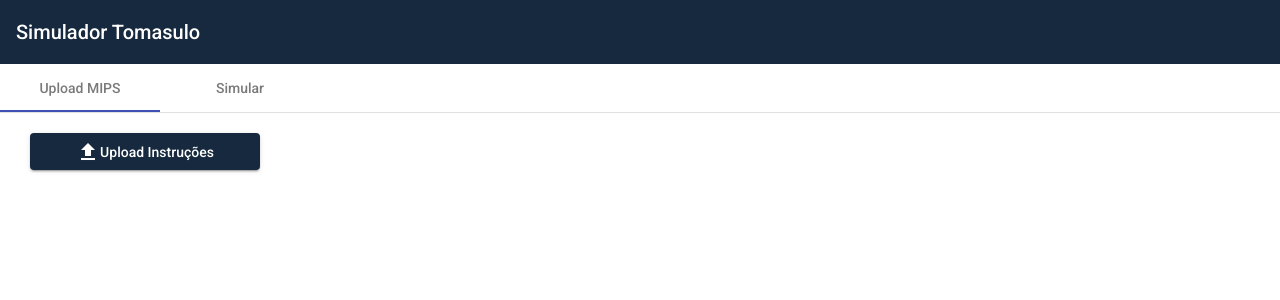
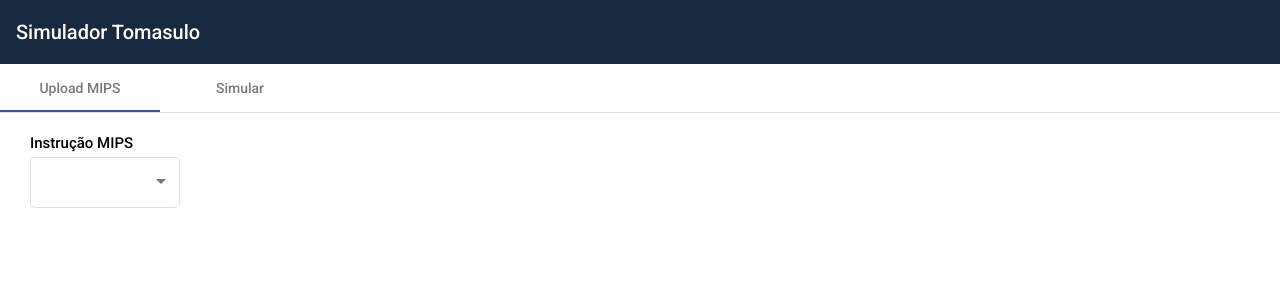
Before and after one commit to samuelspineli34/simulador-tomasulo, an Angular app: page /home in a window 1280 px wide. Shown: the top 300 px of the page. Built offline with nearby package versions, Linux system fonts and the light colour scheme.

Commit message:
Inicializar select

```diff
--- a/package.json
+++ b/package.json
@@ -29,6 +29,7 @@
     "@angular/cli": "~14.2.3",
     "@angular/compiler-cli": "^14.2.0",
     "@types/jasmine": "~4.0.0",
+    "@types/node": "^20.1.4",
     "jasmine-core": "~4.3.0",
     "karma": "~6.4.0",
     "karma-chrome-launcher": "~3.1.0",
--- a/src/app/components/upload-arquivo/upload-arquivo.component.css
+++ b/src/app/components/upload-arquivo/upload-arquivo.component.css
@@ -18,3 +18,17 @@
 .upload span {
     color: #FFFFFF;
 }
+
+.linhaCadastro {
+    display: flex;
+    flex-direction: column;
+}
+
+.linhaCadastro span {
+    font-size: 15px;
+    font-weight: 500;
+}
+
+.linhaCadastro mat-form-field {
+    width: 150px;
+}
--- a/src/app/components/upload-arquivo/upload-arquivo.component.html
+++ b/src/app/components/upload-arquivo/upload-arquivo.component.html
@@ -1,9 +1,15 @@
 <div class="page">
-    <button mat-raised-button class="upload" (click)="fileInput.click()">
-        <mat-icon>upload</mat-icon>
-        <span>Upload Instruções</span>
-        <input type="file" #fileInput style="display: none;" (change)="uploadArquivo($event)">
-    </button>
+    <div fxLayout="row" fxLayoutGap="15px">
 
+        <div class="linhaCadastro">
+            <span>Instrução MIPS</span>
+            <mat-form-field appearance="outline">
+                <mat-select (ngModel)="instrucaoSelecionada">
+                    <mat-option *ngFor="let instrucao of tiposInstrucoes" [value]="instrucao">{{instrucao}}</mat-option>
+                </mat-select>
+            </mat-form-field>
+        </div>
+
+    </div>
     <!-- <mat-table></mat-table> -->
 </div>
--- a/src/app/components/upload-arquivo/upload-arquivo.component.ts
+++ b/src/app/components/upload-arquivo/upload-arquivo.component.ts
@@ -7,13 +7,12 @@ import { Component, OnInit } from '@angular/core';
 })
 export class UploadArquivoComponent implements OnInit {
 
+  tiposInstrucoes: string[] = ['ADD', 'SUB', 'MULT', 'DIV', 'LW', 'SW', 'BEQ', 'BNE']
+  instrucaoSelecionada: string = ''
+
   constructor() { }
 
   ngOnInit(): void {
   }
 
-  uploadArquivo(event: any) {
-
-  }
-
 }
--- a/src/app/shared/app-material/app-material.module.ts
+++ b/src/app/shared/app-material/app-material.module.ts
@@ -16,11 +16,13 @@ import { MatDialogModule } from '@angular/material/dialog';
 import { BrowserModule } from '@angular/platform-browser';
 import { BrowserAnimationsModule } from '@angular/platform-browser/animations';
 import { MatTabsModule } from '@angular/material/tabs';
+import { MatSelectModule } from '@angular/material/select';
 
 @NgModule({
   exports: [
     BrowserModule,
     MatBadgeModule,
+    MatSelectModule,
     MatDialogModule,
     MatToolbarModule,
     BrowserAnimationsModule,
```
Also changed, not shown: 1 other file (tests, documents, lock files or other folders).
